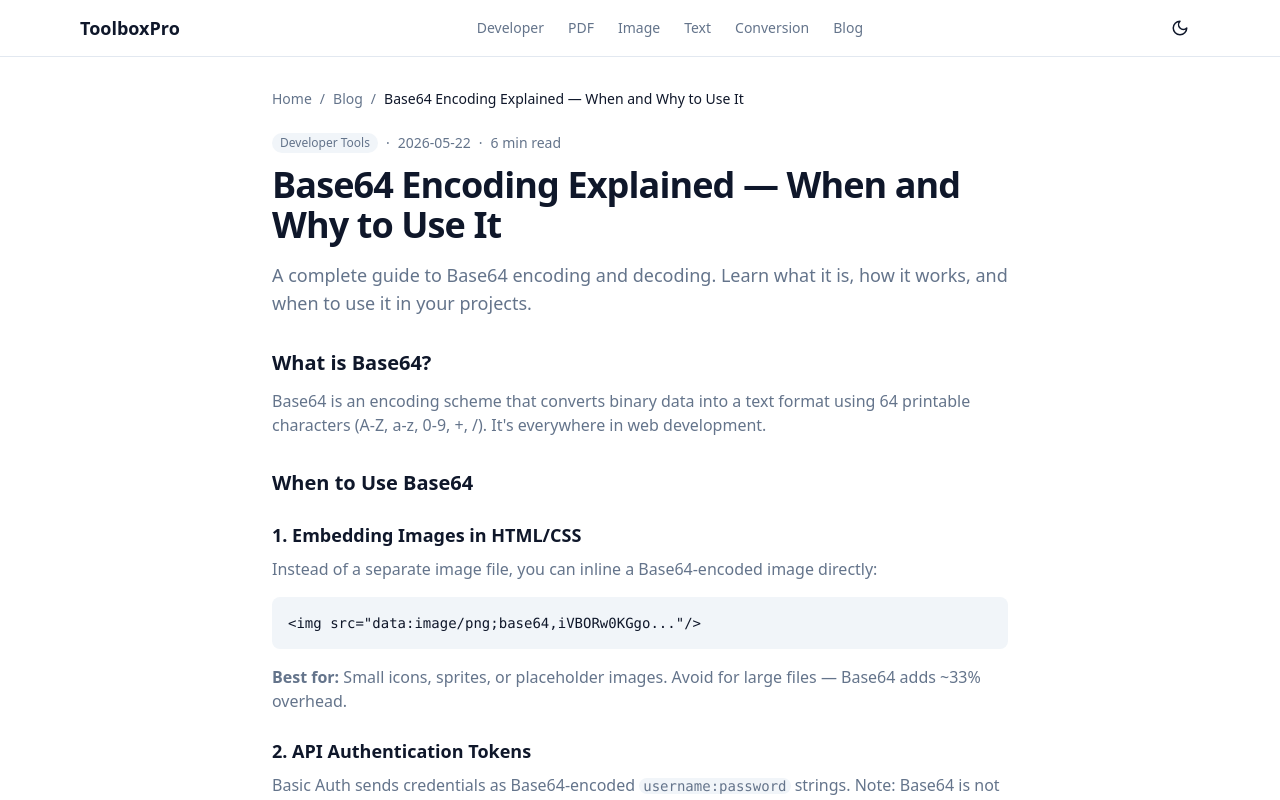
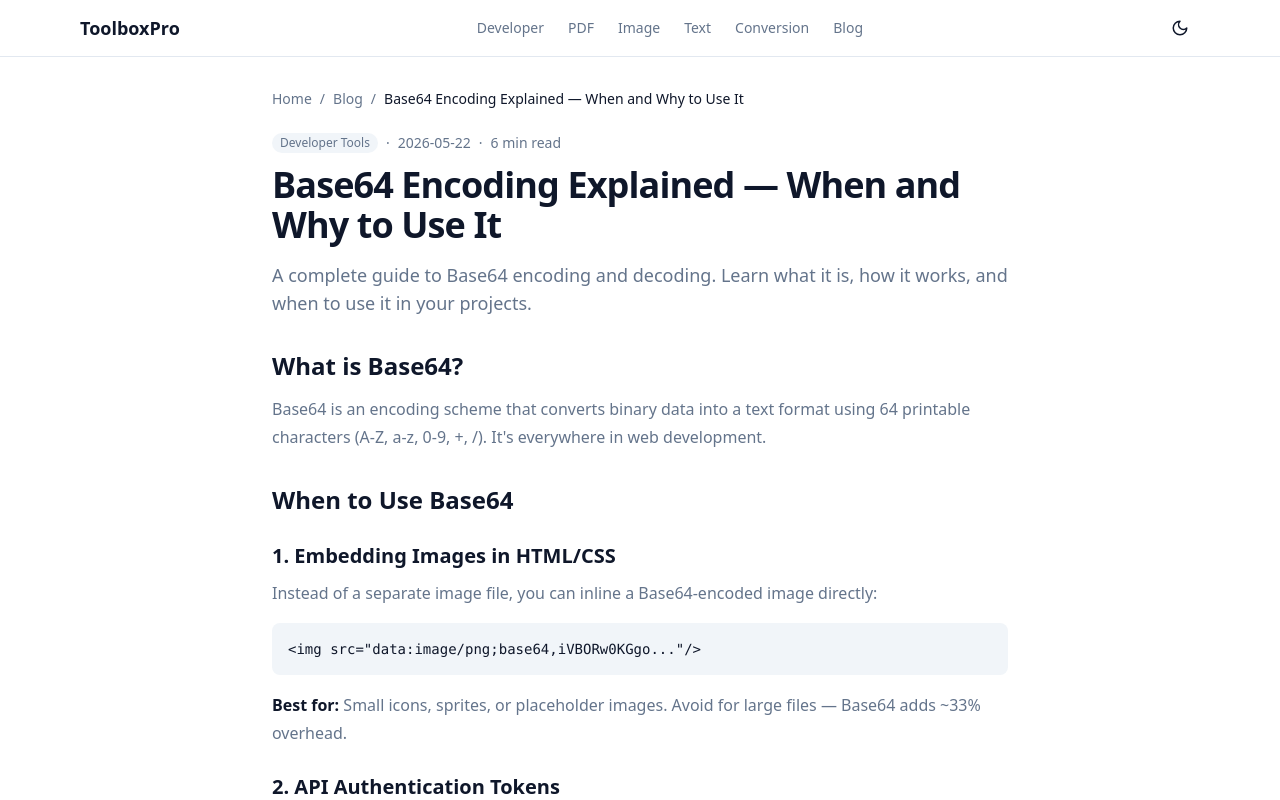
Before and after one commit to hyehugh/ToolBoxPro, a Next.js app: page /blog/base64-encoding-explained in a window 1280 px wide. Shown: the top 800 px of the page. Built offline with nearby package versions, Linux system fonts and the light colour scheme.

Commit message:
fix: page title duplicates, hash MD5 removed, blog prose CSS

```diff
--- a/app/blog/page.tsx
+++ b/app/blog/page.tsx
@@ -3,7 +3,7 @@ import { blogPosts } from "@/lib/blog/data";
 import type { Metadata } from "next";
 
 export const metadata: Metadata = {
-  title: "Blog — ToolboxPro Tips & Tutorials",
+  title: "Blog",
   description: "Learn how to use online tools effectively. Tutorials, guides, and tips for developers, designers, and everyday users.",
 };
 
--- a/app/globals.css
+++ b/app/globals.css
@@ -67,3 +67,66 @@
   background: var(--color-muted-foreground);
   border-radius: 4px;
 }
+
+/* Blog prose */
+.prose-custom h2 {
+  margin-top: 2rem;
+  margin-bottom: 0.75rem;
+  font-size: 1.5rem;
+  font-weight: 700;
+}
+.prose-custom h3 {
+  margin-top: 1.5rem;
+  margin-bottom: 0.5rem;
+  font-size: 1.25rem;
+  font-weight: 600;
+}
+.prose-custom p {
+  margin-bottom: 1rem;
+  color: var(--color-muted-foreground);
+  line-height: 1.75;
+}
+.prose-custom strong {
+  font-weight: 600;
+  color: var(--color-foreground);
+}
+.prose-custom code {
+  background: var(--color-muted);
+  padding: 0.125rem 0.375rem;
+  border-radius: 0.25rem;
+  font-size: 0.875rem;
+}
+.prose-custom pre {
+  padding: 1rem;
+  border-radius: 0.5rem;
+  background: var(--color-muted);
+  overflow-x: auto;
+  margin-bottom: 1rem;
+}
+.prose-custom pre code {
+  background: none;
+  padding: 0;
+}
+.prose-custom li {
+  margin-bottom: 0.25rem;
+  margin-left: 1rem;
+  list-style-type: disc;
+  color: var(--color-muted-foreground);
+}
+.prose-custom table {
+  width: 100%;
+  border-collapse: collapse;
+  margin-bottom: 1rem;
+  font-size: 0.875rem;
+}
+.prose-custom th {
+  background: var(--color-muted);
+  padding: 0.5rem 0.75rem;
+  text-align: left;
+  font-weight: 600;
+  border: 1px solid var(--color-border);
+}
+.prose-custom td {
+  padding: 0.5rem 0.75rem;
+  border: 1px solid var(--color-border);
+}
--- a/app/tools/[slug]/_components/hash-generator.tsx
+++ b/app/tools/[slug]/_components/hash-generator.tsx
@@ -3,7 +3,7 @@
 import { useState } from "react";
 import { Button } from "@/components/ui/button";
 
-type HashAlgo = "SHA-256" | "SHA-384" | "SHA-512" | "MD5";
+type HashAlgo = "SHA-256" | "SHA-384" | "SHA-512";
 
 export function HashGeneratorTool() {
   const [input, setInput] = useState("");
@@ -14,35 +14,6 @@ export function HashGeneratorTool() {
   const generate = async () => {
     if (!input) return;
     setLoading(true);
-
-    // MD5 polyfill (simple implementation)
-    if (algo === "MD5") {
-      // Simple MD5 using a well-known algorithm
-      const md5 = (str: string) => {
-        const md5cycle = (x: number[], k: number[]) => {
-          let a = x[0], b = x[1], c = x[2], d = x[3];
-          // Simple MD5 rounds - using basic structure
-          const F = (x: number, y: number, z: number) => (x & y) | (~x & z);
-          const G = (x: number, y: number, z: number) => (x & z) | (y & ~z);
-          const H = (x: number, y: number, z: number) => x ^ y ^ z;
-          const I = (x: number, y: number, z: number) => y ^ (x | ~z);
-          const add32 = (a: number, b: number) => (a + b) & 0xffffffff;
-
-          const r = (a: number, b: number, c: number, d: number, k: number, s: number, t: number, f: (x: number, y: number, z: number) => number): number => {
-            return add32((a + f(b, c, d) + k + t) << s | (a + f(b, c, d) + k + t) >>> (32 - s), b);
-          };
-
-          // Simplified - use Web Crypto where available
-          return x;
-        };
-        return str; // Fallback
-      };
-      setOutput(md5(input));
-      setLoading(false);
-      return;
-    }
-
-    // Web Crypto API for SHA
     try {
       const encoder = new TextEncoder();
       const data = encoder.encode(input);
@@ -65,7 +36,7 @@ export function HashGeneratorTool() {
         className="w-full h-24 p-3 rounded-md border border-input bg-background font-mono text-sm focus:outline-none focus:ring-2 focus:ring-ring"
       />
       <div className="flex flex-wrap gap-2">
-        {(["SHA-256", "SHA-384", "SHA-512", "MD5"] as HashAlgo[]).map((a) => (
+        {(["SHA-256", "SHA-384", "SHA-512"] as HashAlgo[]).map((a) => (
           <Button key={a} variant={algo === a ? "default" : "outline"} size="sm" onClick={() => setAlgo(a)}>
             {a}
           </Button>
@@ -77,7 +48,10 @@ export function HashGeneratorTool() {
       {output && (
         <div className="space-y-2">
           <div className="p-3 rounded-md border bg-muted font-mono text-xs break-all">{output}</div>
-          <Button variant="outline" size="sm" onClick={() => navigator.clipboard.writeText(output)}>Copy</Button>
+          <div className="flex gap-2">
+            <Button variant="outline" size="sm" onClick={() => navigator.clipboard.writeText(output)}>Copy</Button>
+            <span className="text-xs text-muted-foreground self-center">{algo} · {output.length / 2} bytes</span>
+          </div>
         </div>
       )}
     </div>
--- a/app/tools/page.tsx
+++ b/app/tools/page.tsx
@@ -3,7 +3,7 @@ import Link from "next/link";
 import type { Metadata } from "next";
 
 export const metadata: Metadata = {
-  title: "All Tools — Free Online Tools | ToolboxPro",
+  title: "All Tools",
   description: "Browse all free online tools: developer tools, PDF tools, image tools, text tools, and conversion tools.",
 };
 
```
